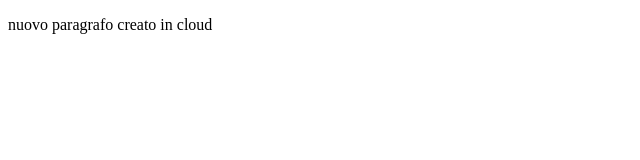
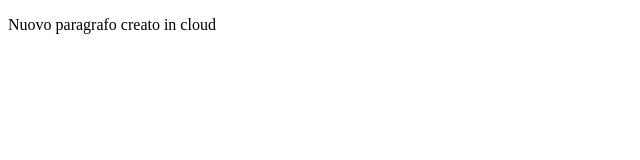
Before and after one commit to AlessiaRappa/lezioni-git, a plain HTML site: page index.html in a window 1280 px wide. Shown: the full height of the page, 0-640 px from the left. Drawn offline with Linux system fonts and the light colour scheme.

Commit message:
Paragrafo creato in cloud

```diff
--- a/index.html
+++ b/index.html
@@ -8,6 +8,6 @@
 </head>
 <body>
 
-<p>nuovo paragrafo creato in cloud</p>
+<p>Nuovo paragrafo creato in cloud</p>
 </body>
 </html>
```
